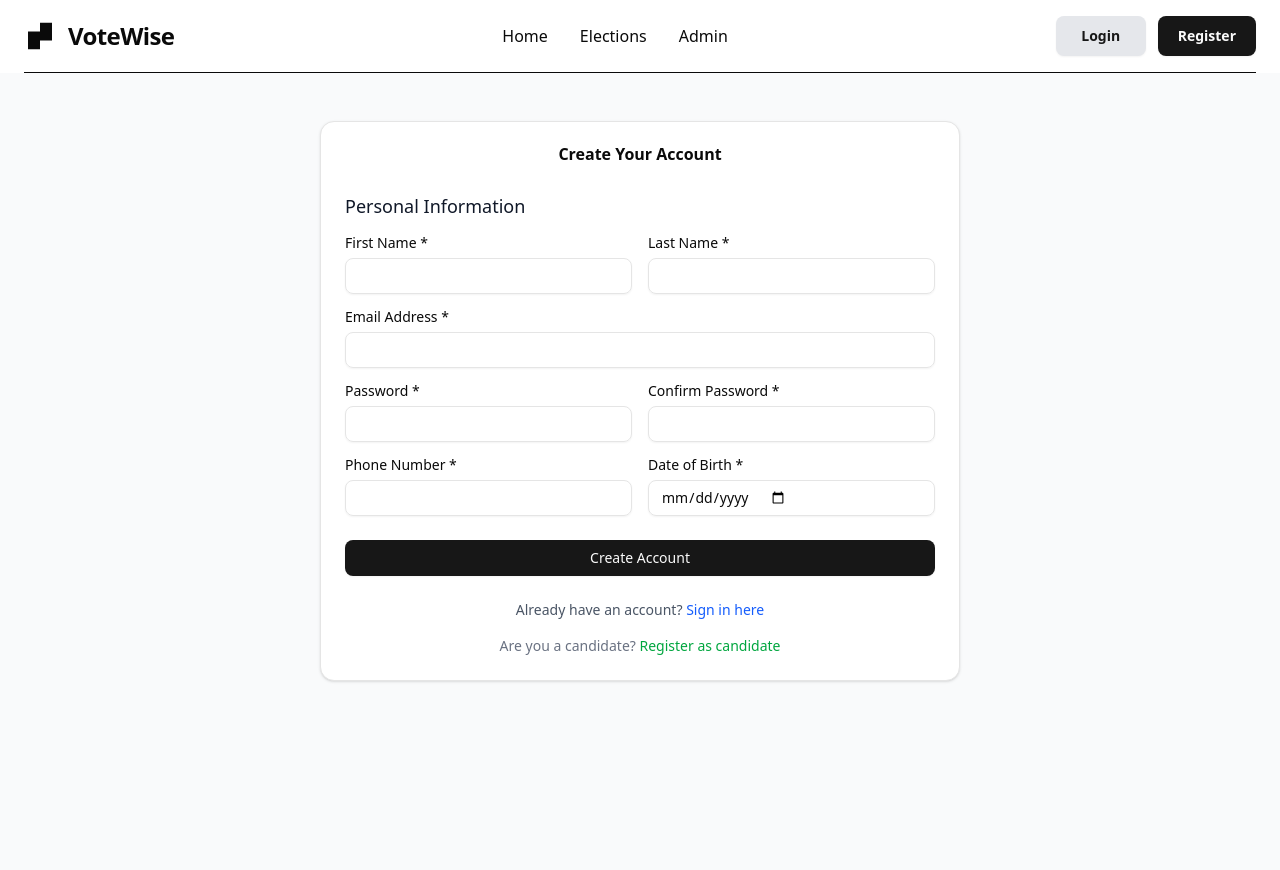
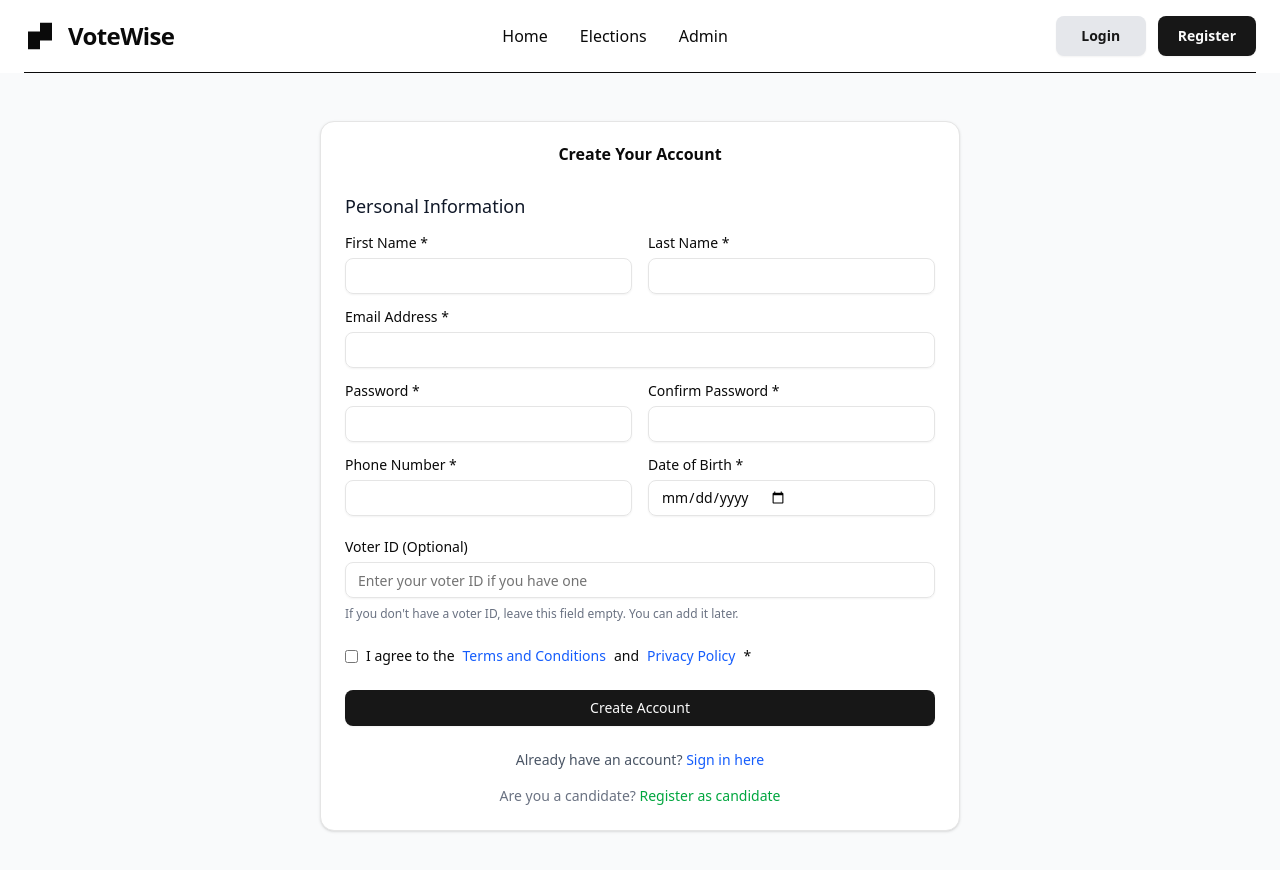
Before and after one commit to Amphere1/voting, a Next.js app: page /register in a window 1280 px wide. Shown: the top 870 px of the page. Built offline with nearby package versions, Linux system fonts and the light colour scheme; no server answers.

Commit message:
reg error fixed

```diff
--- a/src/app/api/auth/voter/signup/route.js
+++ b/src/app/api/auth/voter/signup/route.js
@@ -7,6 +7,7 @@ import jwt from 'jsonwebtoken';
 import { cookies } from 'next/headers';
 
 export async function POST(req) {
+  try {
     await dbConnect();
     const {
       name,
@@ -14,17 +15,18 @@ export async function POST(req) {
       password,
       phone,
       dateOfBirth,
-    address,
-    city,
-    state,
-    zipCode,
       voterId
     } = await req.json();
 
+    // Validate required fields
+    if (!name || !email || !password) {
+      return NextResponse.json({ error: 'Name, email, and password are required' }, { status: 400 });
+    }
+
     // Check if user already exists
-  const existingUser = await User.findOne({ email, role: 'voter' });
+    const existingUser = await User.findOne({ email });
     if (existingUser) {
-    return NextResponse.json({ error: 'User already exists' }, { status: 400 });
+      return NextResponse.json({ error: 'User with this email already exists' }, { status: 400 });
     }
 
     // Hash password
@@ -38,17 +40,16 @@ export async function POST(req) {
       role: 'voter',
       phone,
       dateOfBirth: dateOfBirth ? new Date(dateOfBirth) : undefined,
-    address,
-    city,
-    state,
-    zipCode,
       voterId,
     });
+
     await user.save();
 
     // Auto-login: set JWT as HTTP-only cookie
     const token = jwt.sign({ userId: user._id, role: user.role }, process.env.JWT_SECRET, { expiresIn: '1d' });
-  cookies().set('token', token, {
+
+    const cookieStore = await cookies();
+    cookieStore.set('token', token, {
       httpOnly: true,
       secure: process.env.NODE_ENV === 'production',
       sameSite: 'lax',
@@ -56,5 +57,29 @@ export async function POST(req) {
       path: '/',
     });
 
-  return NextResponse.json({ message: 'Voter registered successfully' }, { status: 201 });
+    return NextResponse.json({
+      message: 'Voter registered successfully',
+      user: {
+        id: user._id,
+        name: user.name,
+        email: user.email,
+        role: user.role
       }
+    }, { status: 201 });
+
+  } catch (error) {
+    console.error('Registration error:', error);
+
+    // Handle specific MongoDB validation errors
+    if (error.code === 11000) {
+      return NextResponse.json({ error: 'User with this email already exists' }, { status: 400 });
+    }
+
+    if (error.name === 'ValidationError') {
+      const validationErrors = Object.values(error.errors).map(err => err.message);
+      return NextResponse.json({ error: validationErrors.join(', ') }, { status: 400 });
+    }
+
+    return NextResponse.json({ error: 'Registration failed. Please try again.' }, { status: 500 });
+  }
+}
--- a/src/app/register/page.jsx
+++ b/src/app/register/page.jsx
@@ -7,13 +7,6 @@ import { Card, CardContent, CardHeader, CardTitle } from "@/components/ui/card";
 import { Button } from "@/components/ui/button";
 import { Input } from "@/components/ui/input";
 import { Label } from "@/components/ui/label";
-import {
-  Select,
-  SelectContent,
-  SelectItem,
-  SelectTrigger,
-  SelectValue,
-} from "@/components/ui/select";
 
 export default function RegisterPage() {
   const router = useRouter();
@@ -26,10 +19,6 @@ export default function RegisterPage() {
     confirmPassword: "",
     phone: "",
     dateOfBirth: "",
-    address: "",
-    city: "",
-    state: "",
-    zipCode: "",
     voterId: "",
     agreeToTerms: false,
   });
@@ -64,10 +53,6 @@ export default function RegisterPage() {
     if (!formData.phone.trim()) newErrors.phone = "Phone number is required";
     if (!formData.dateOfBirth)
       newErrors.dateOfBirth = "Date of birth is required";
-    if (!formData.address.trim()) newErrors.address = "Address is required";
-    if (!formData.city.trim()) newErrors.city = "City is required";
-    if (!formData.state) newErrors.state = "State is required";
-    if (!formData.zipCode.trim()) newErrors.zipCode = "ZIP code is required";
 
     // Email validation
     const emailRegex = /^[^\s@]+@[^\s@]+\.[^\s@]+$/;
@@ -113,12 +98,6 @@ export default function RegisterPage() {
       }
     }
 
-    // ZIP code validation
-    const zipRegex = /^\d{5}(-\d{4})?$/;
-    if (formData.zipCode && !zipRegex.test(formData.zipCode)) {
-      newErrors.zipCode = "Please enter a valid ZIP code";
-    }
-
     // Terms acceptance
     if (!formData.agreeToTerms) {
       newErrors.agreeToTerms = "You must agree to the terms and conditions";
@@ -149,10 +128,6 @@ export default function RegisterPage() {
           password: formData.password,
           phone: formData.phone,
           dateOfBirth: formData.dateOfBirth,
-          address: formData.address,
-          city: formData.city,
-          state: formData.state,
-          zipCode: formData.zipCode,
           voterId: formData.voterId,
         }),
       });
@@ -161,7 +136,8 @@ export default function RegisterPage() {
 
       if (response.ok) {
         alert("Registration successful! You are now logged in.");
-        router.push("/elections");
+        // Force page reload to update navbar authentication state
+        window.location.href = "/elections";
       } else {
         setErrors({ general: result.error || "Registration failed. Please try again." });
       }
@@ -313,6 +289,53 @@ export default function RegisterPage() {
                 </div>
               </div>
 
+              {/* Voter ID Section */}
+              <div className="space-y-4">
+                <div className="space-y-2">
+                  <Label htmlFor="voterId">Voter ID (Optional)</Label>
+                  <Input
+                    id="voterId"
+                    value={formData.voterId}
+                    onChange={(e) =>
+                      handleInputChange("voterId", e.target.value)
+                    }
+                    placeholder="Enter your voter ID if you have one"
+                  />
+                  <p className="text-xs text-gray-500">
+                    If you don't have a voter ID, leave this field empty. You can add it later.
+                  </p>
+                </div>
+              </div>
+
+              {/* Terms and Conditions */}
+              <div className="space-y-4">
+                <div className="flex items-start space-x-2">
+                  <input
+                    type="checkbox"
+                    id="agreeToTerms"
+                    checked={formData.agreeToTerms}
+                    onChange={(e) =>
+                      handleInputChange("agreeToTerms", e.target.checked)
+                    }
+                    className="mt-1"
+                  />
+                  <Label htmlFor="agreeToTerms" className="text-sm leading-5">
+                    I agree to the{" "}
+                    <Link href="/terms" className="text-blue-600 hover:text-blue-500">
+                      Terms and Conditions
+                    </Link>{" "}
+                    and{" "}
+                    <Link href="/privacy" className="text-blue-600 hover:text-blue-500">
+                      Privacy Policy
+                    </Link>
+                    *
+                  </Label>
+                </div>
+                {errors.agreeToTerms && (
+                  <p className="text-sm text-red-500">{errors.agreeToTerms}</p>
+                )}
+              </div>
+
               <Button type="submit" disabled={loading} className="w-full">
                 {loading ? "Creating Account..." : "Create Account"}
               </Button>
```
Lines whose indentation alone changed are shown as unchanged.
